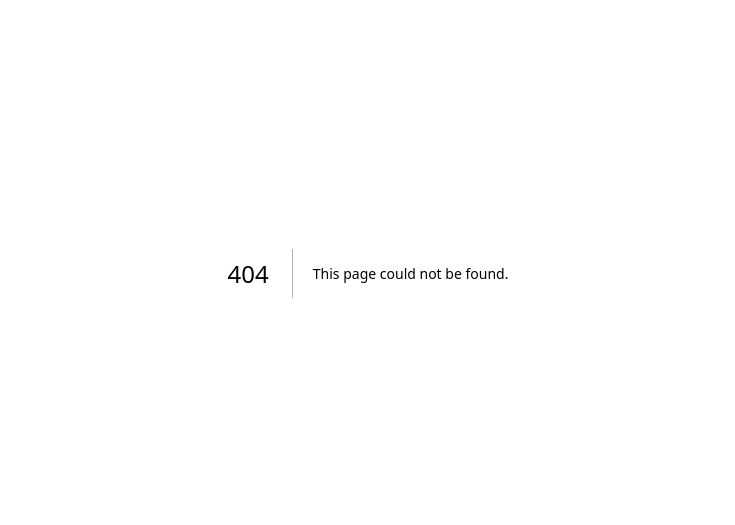
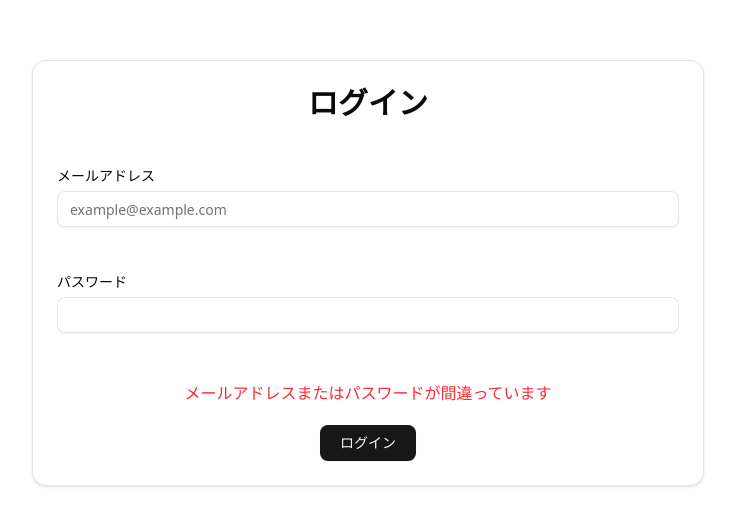
Before and after one commit to furusho99/praha-challenge-agile-dev, a Next.js app: page /login in a window 1280 px wide. Before the commit this address had no page. Shown: the part 127-652 px from the top of the page, without its empty margins (272-1007 px from the left). Built offline with nearby package versions, Linux system fonts and the light colour scheme.

Commit message:
impl login page ui

```diff
--- /dev/null
+++ b/src/app/login/page.tsx
@@ -0,0 +1,13 @@
+import { Card } from "@/components/ui/card";
+import LoginForm from "@/components/organisms/login/login-form";
+
+export default function Login() {
+	return (
+		<main className="flex items-center justify-center h-screen">
+			<Card className="w-full max-w-[672px] p-6">
+                <h1 className="text-3xl font-bold mb-6 text-center">ログイン</h1>
+				<LoginForm />
+			</Card>
+		</main>
+	);
+}
--- /dev/null
+++ b/src/components/organisms/login/login-form.tsx
@@ -0,0 +1,26 @@
+import { Button } from "@/components/ui/button";
+import { Input } from "@/components/ui/input";
+import { Label } from "@/components/ui/label";
+
+export default function LoginForm() {
+	return (
+		<form className="flex flex-col items-center">
+			<div className="w-full pb-12">
+				<Label htmlFor="email" className="pb-2">
+					メールアドレス
+				</Label>
+				<Input id="email" type="email" placeholder="example@example.com" />
+			</div>
+			<div className="w-full pb-12">
+				<Label htmlFor="password" className="pb-2">
+					パスワード
+				</Label>
+				<Input id="password" type="password" />
+			</div>
+			<p className="pb-5 text-red-500">メールアドレスまたはパスワードが間違っています</p>
+			<Button className="w-24" type="submit">
+				ログイン
+			</Button>
+		</form>
+	);
+}
```
